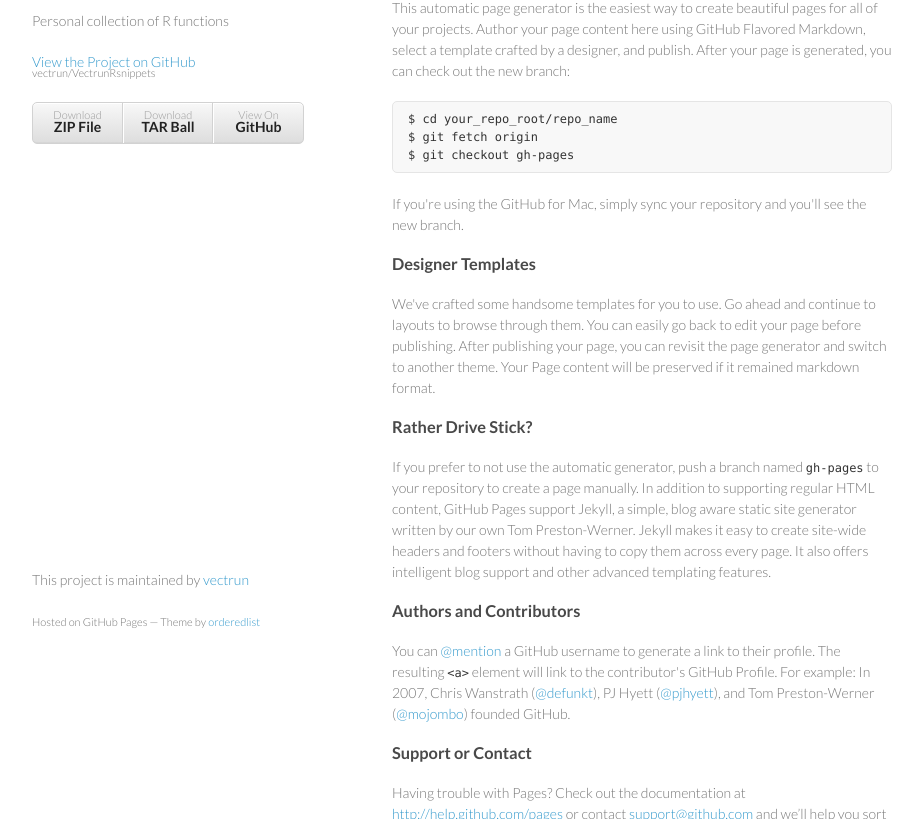
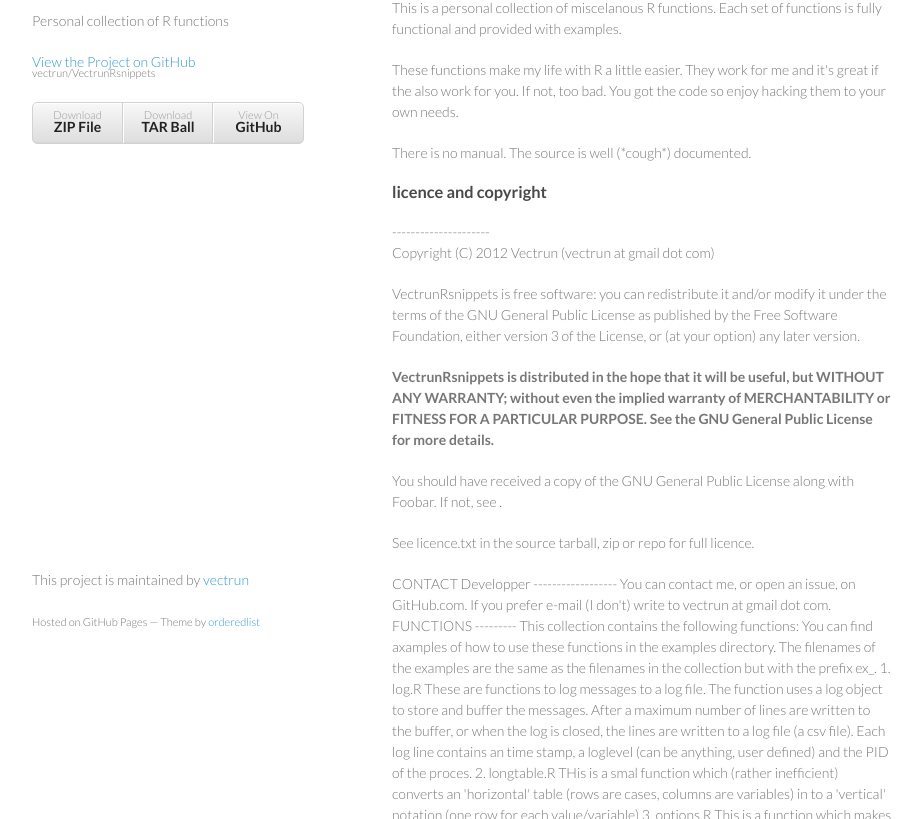
Before and after one commit to vectrun/VectrunRsnippets, a plain HTML site: page index.html in a window 1280 px wide. Shown: the part 99-918 px from the top of the page, without its empty margins (178-1101 px from the left). Drawn offline with Linux system fonts and the light colour scheme.

Commit message:
initial page

```diff
--- a/index.html
+++ b/index.html
@@ -28,32 +28,99 @@
         </ul>
       </header>
       <section>
-        <h3>Welcome to GitHub Pages.</h3>
+        <h3>Vectruns R snippets.</h3>
+		<p>This is a personal collection of miscelanous R functions. Each
+set of functions is fully functional and provided with
+examples.</p>
 
-<p>This automatic page generator is the easiest way to create beautiful pages for all of your projects. Author your page content here using GitHub Flavored Markdown, select a template crafted by a designer, and publish. After your page is generated, you can check out the new branch:</p>
+<p>These functions make my life with R a little easier. They work for me
+and it's great if the also work for you. If not, too bad. You got
+the code so enjoy hacking them to your own needs.</p>
 
-<pre><code>$ cd your_repo_root/repo_name
-$ git fetch origin
-$ git checkout gh-pages
-</code></pre>
+<p>There is no manual. The source is well (*cough*) documented.</p>
 
-<p>If you're using the GitHub for Mac, simply sync your repository and you'll see the new branch.</p>
+<h3>licence and copyright</h3>
+---------------------
 
-<h3>Designer Templates</h3>
+<p>Copyright (C) 2012 Vectrun (vectrun at gmail dot com)</p>
 
-<p>We've crafted some handsome templates for you to use. Go ahead and continue to layouts to browse through them. You can easily go back to edit your page before publishing. After publishing your page, you can revisit the page generator and switch to another theme. Your Page content will be preserved if it remained markdown format.</p>
+<p>VectrunRsnippets is free software: you can redistribute it and/or modify
+it under the terms of the GNU General Public License as published by
+the Free Software Foundation, either version 3 of the License, or
+(at your option) any later version.</p>
 
-<h3>Rather Drive Stick?</h3>
+<p><b>VectrunRsnippets is distributed in the hope that it will be useful,
+but WITHOUT ANY WARRANTY; without even the implied warranty of
+MERCHANTABILITY or FITNESS FOR A PARTICULAR PURPOSE.  See the
+GNU General Public License for more details.</b></p>
 
-<p>If you prefer to not use the automatic generator, push a branch named <code>gh-pages</code> to your repository to create a page manually. In addition to supporting regular HTML content, GitHub Pages support Jekyll, a simple, blog aware static site generator written by our own Tom Preston-Werner. Jekyll makes it easy to create site-wide headers and footers without having to copy them across every page. It also offers intelligent blog support and other advanced templating features.</p>
+<p>You should have received a copy of the GNU General Public License
+along with Foobar.  If not, see <http://www.gnu.org/licenses/>.</p>
 
-<h3>Authors and Contributors</h3>
 
-<p>You can <a href="https://github.com/blog/821" class="user-mention">@mention</a> a GitHub username to generate a link to their profile. The resulting <code>&lt;a&gt;</code> element will link to the contributor's GitHub Profile. For example: In 2007, Chris Wanstrath (<a href="https://github.com/defunkt" class="user-mention">@defunkt</a>), PJ Hyett (<a href="https://github.com/pjhyett" class="user-mention">@pjhyett</a>), and Tom Preston-Werner (<a href="https://github.com/mojombo" class="user-mention">@mojombo</a>) founded GitHub.</p>
+<p>See licence.txt in the source tarball, zip or repo for full licence.</p>
 
-<h3>Support or Contact</h3>
 
-<p>Having trouble with Pages? Check out the documentation at <a href="http://help.github.com/pages">http://help.github.com/pages</a> or contact <a href="mailto:support@github.com">support@github.com</a> and we’ll help you sort it out.</p>
+CONTACT Developper
+------------------
+You can contact me, or open an issue, on GitHub.com. If you prefer
+e-mail (I don't) write to vectrun at gmail dot com.
+
+FUNCTIONS
+---------
+
+This collection contains the following functions:
+
+You can find axamples of how to use these functions in the examples
+directory. The filenames of the examples are the same as the filenames
+in the collection but with the prefix ex_.
+
+1. log.R
+
+These are functions to log messages to a log file. The function uses
+a log object to store and buffer the messages. After a maximum number
+of lines are written to the buffer, or when the log is closed, the
+lines are written to a log file (a csv file). Each log line contains
+an time stamp, a loglevel (can be anything, user defined) and the PID
+of the proces.
+
+2. longtable.R
+
+THis is a smal function which (rather inefficient) converts an
+'horizontal' table (rows are cases, columns are variables) in to a
+'vertical' notation (one row for each value/variable)
+
+3. options.R
+
+This is a function which makes it possible to use a configuration file
+with option/values combinations. The options from the configuration
+files are stored with options() and can be retrieved using
+getOption()
+
+4. pdfversions.R
+
+These are functions to make it easier to put a version number into the
+filename of a pdf. Handy when you are developping a model or dataset
+and want to share the resulting graphs. When pushing many version of
+these graphs to collegues, it is possible to relate to a certain
+version number.
+
+5.  quantplot.R
+
+This is a routine to pretty print cumulative frequency diagrams, using
+a normal distribution with a percentile axis on the x-axis.
+
+6.  rmoutlier.R
+
+This functions trims a data sets by removing ouliers. It's using
+Tukey's (simple) method to identify an outlier and then sets it's
+value at NA.
+
+7. setpaperwidth.R
+
+Convience function. Returns A4 paper size, which can then be used with
+the height/width options for a ps/pdf device.
+
       </section>
       <footer>
         <p>This project is maintained by <a href="https://github.com/vectrun">vectrun</a></p>
```
